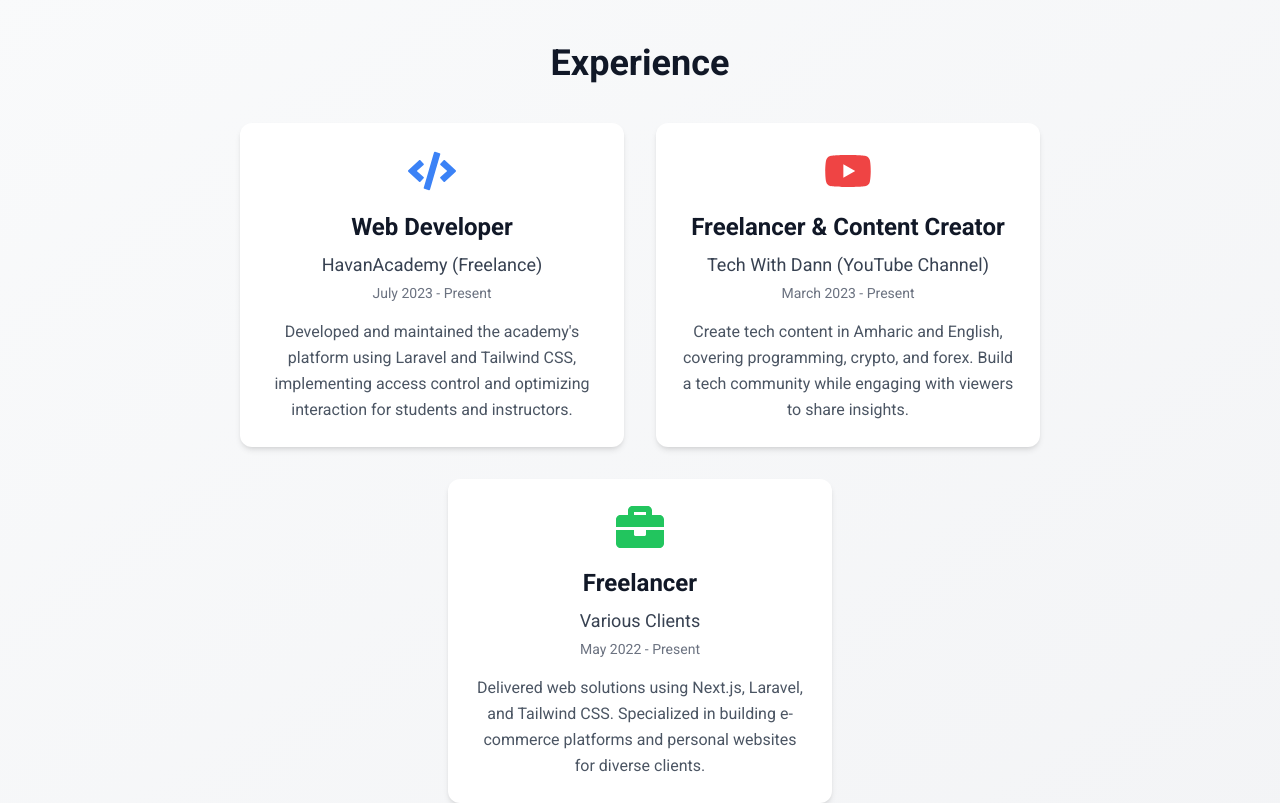
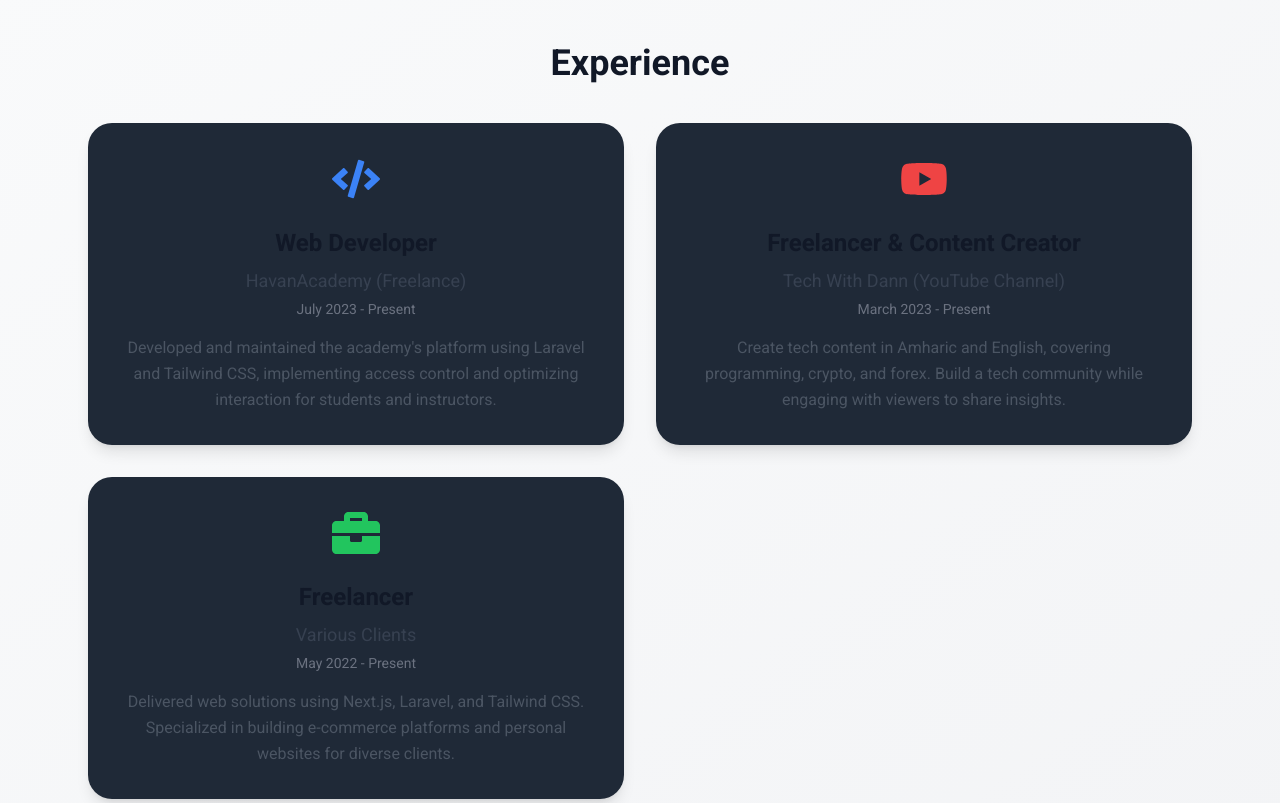
Before and after one commit to codewithdann0/my-portfolio, a Next.js app: page / in a window 1280 px wide. Shown: the part 3740-4543 px from the top of the page. Built offline with nearby package versions, Linux system fonts and the light colour scheme.

Commit message:
the tailwindcss

```diff
--- a/app/components/Exprience.jsx
+++ b/app/components/Exprience.jsx
@@ -39,26 +39,26 @@
         <h2 className="text-4xl font-extrabold mb-10 text-gray-900 dark:text-white">
           Experience
         </h2>
-        <div className="flex flex-wrap justify-center gap-8">
+        <div className="grid grid-cols-1 md:grid-cols-2 gap-8">
           {/* Experience Items */}
           {experiences.map((exp, index) => (
             <div
               key={index}
-              className="bg-white dark:bg-gray-800 rounded-xl shadow-md p-6 w-full sm:w-80 md:w-96 transform transition-transform duration-300 hover:scale-105 hover:shadow-xl"
+              className="relative bg-gray-800 dark:bg-white rounded-3xl shadow-lg p-8 transition-transform duration-300 transform hover:scale-105 hover:shadow-xl text-gray-900 dark:text-gray-900"
             >
-              <div className="flex items-center justify-center mb-4">
+              <div className="flex justify-center mb-4">
                 {exp.icon}
               </div>
-              <h3 className="text-2xl font-semibold text-gray-900 dark:text-white">
+              <h3 className="text-2xl font-semibold text-center mt-6">
                 {exp.title}
               </h3>
-              <h4 className="text-lg text-gray-700 dark:text-gray-300 mt-2">
+              <h4 className="text-lg text-gray-700 dark:text-gray-800 mt-2 text-center">
                 {exp.company}
               </h4>
-              <p className="text-sm text-gray-500 dark:text-gray-400 mt-1">
+              <p className="text-sm text-gray-500 dark:text-gray-600 mt-1 text-center">
                 {exp.duration}
               </p>
-              <p className="mt-4 text-gray-600 dark:text-gray-300 leading-relaxed">
+              <p className="mt-4 text-gray-600 dark:text-gray-600 leading-relaxed text-center">
                 {exp.description}
               </p>
             </div>
```
